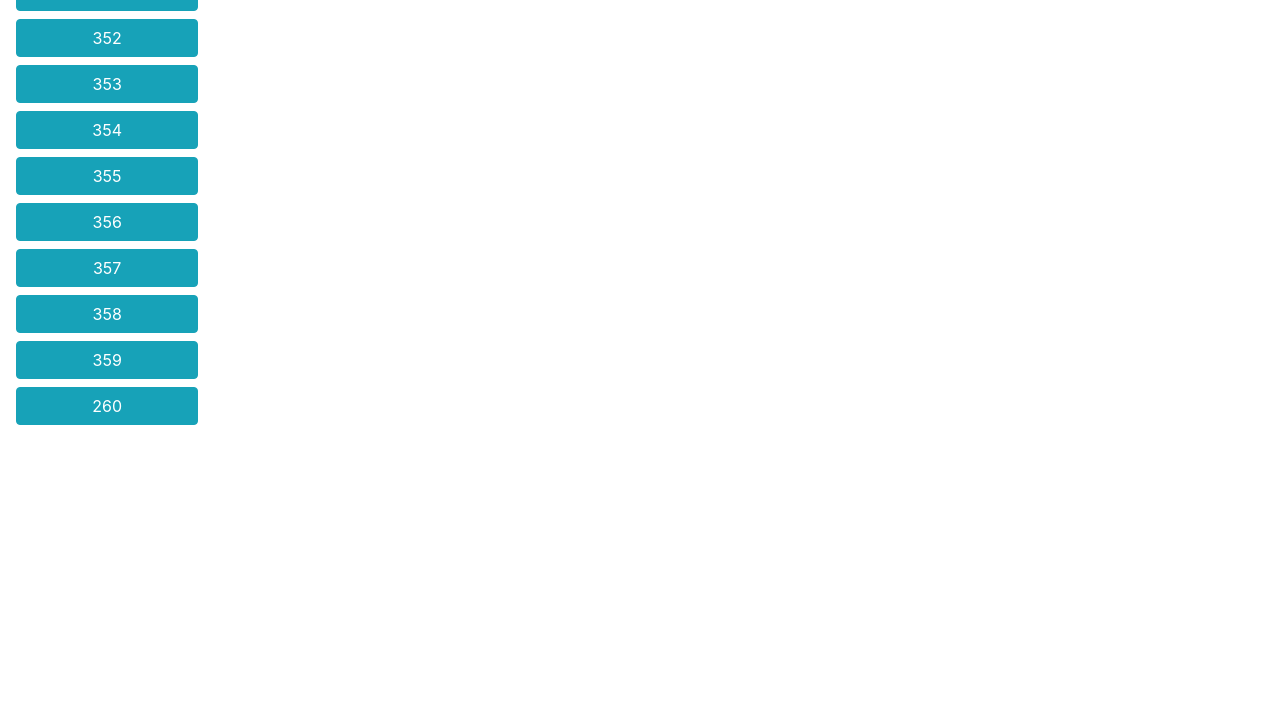
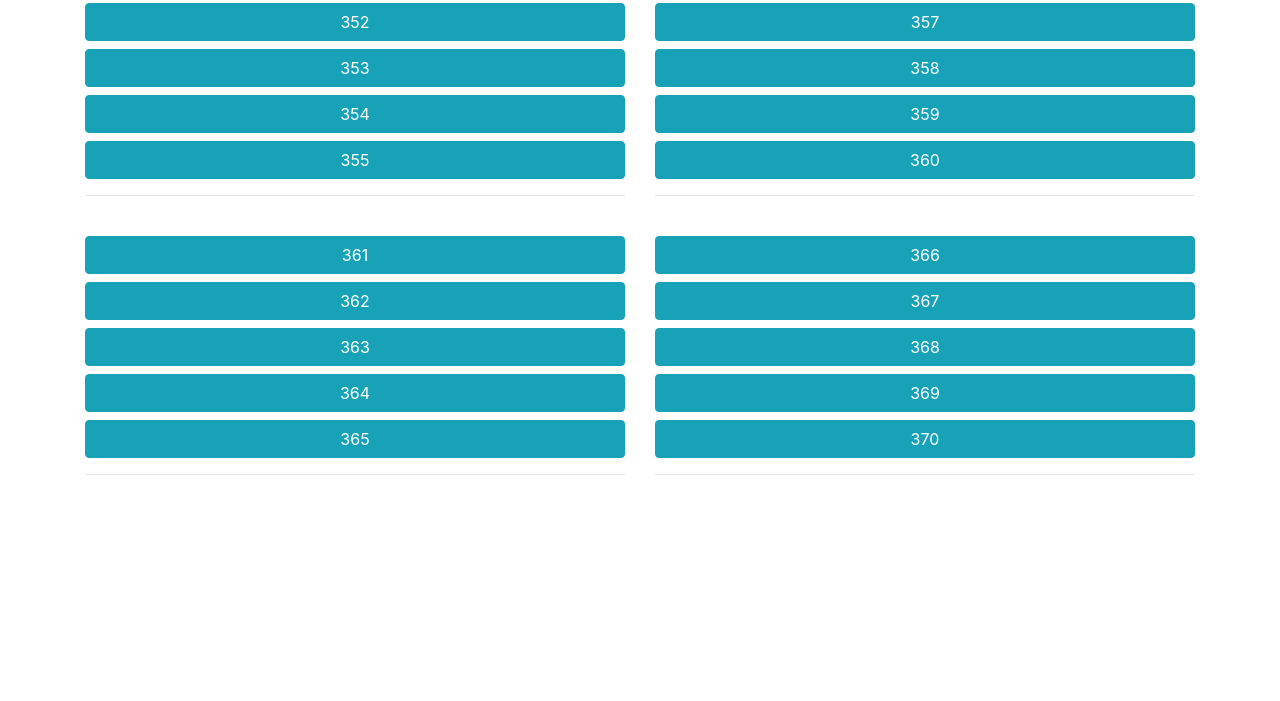
Before and after one commit to ab007shetty/yemin, a plain HTML site: page index.html in a window 1280 px wide. Shown: the part 99-800 px from the top of the page. Drawn offline with nearby package versions, Linux system fonts and the light colour scheme.

Commit message:
Update index.html

```diff
--- a/index.html
+++ b/index.html
@@ -9,23 +9,6 @@
     <link rel="stylesheet" href="https://stackpath.bootstrapcdn.com/bootstrap/4.3.1/css/bootstrap.min.css"
  integrity="sha384-ggOyR0iXCbMQv3Xipma34MD+dH/1fQ784/j6cY/iJTQUOhcWr7x9JvoRxT2MZw1T" crossorigin="anonymous">
 
-<style>
-
-.vertical-menu {
-  height: 720px;
-  overflow-y: auto;
-}
-
-.vertical-menu a {
-  display: block;
-  text-decoration: none;
-}
-
-.vertical-menu a:hover {
-  background-color: #ab2434;
-}
-
-</style>
 
 </head>
 
@@ -36,46 +19,50 @@
  </nav>
 
  <body class="  ">
-  <div class="container-fluid ">
+<div class="container ">
 
-    <div class="row">
+<div class="row ">
+<div class="col-12 col-md-6"  >
+ <a class="btn btn-info btn-block" href="https://drive.google.com/file/d/1g-wzhCrJRuDTaKWSzX1KW1WFKO_d7ZEe/view" target="blank">351</a>
+ <a class="btn btn-info btn-block" href="https://drive.google.com/file/d/1hon3N7wzc7S-zJV2ONfsOIQwPB_MU46I/view" target="blank">352</a>
+ <a class="btn btn-info btn-block" href="" target="blank">353</a>
+ <a class="btn btn-info btn-block" href="https://drive.google.com/file/d/18Nnql74CUgqjK_nIng9pNgIjVvuodmDC/view" target="blank">354</a>
+ <a class="btn btn-info btn-block" href="" target="blank">355</a>
+<hr></div>
 
-      <div class="col-md-2   pl-3 pt-3"  role="group">
+ <div class="col-12 col-md-6"  >
+ <a class="btn btn-info btn-block" href="https://drive.google.com/file/d/1k7hzdZIuA_DKmwfnHnOdoXxpva6sRR5y/view" target="blank">356</a>
+ <a class="btn btn-info btn-block" href="https://drive.google.com/file/d/1a4oA8gA3XUVC8cI9D5PiModO6Uq5jvnS/view" target="blank">357</a>
+ <a class="btn btn-info btn-block" href="https://drive.google.com/file/d/11ExfBfV6wkmim2Ujhcf1xUWdgoR368YU/view" target="blank">358</a>
+ <a class="btn btn-info btn-block" href="https://drive.google.com/file/d/1WlXS_CoVTq43v7hCzxueaWdDrC226HlQ/view" target="blank">359</a>
+ <a class="btn btn-info btn-block" href="https://drive.google.com/file/d/1_Mk_5SYDXleuqMuh49lB_NFX9lcna8py/view" target="blank">360</a>
+<hr></div>
+</div>
 
-	    <a class="btn btn-info btn-block"  href="https://drive.google.com/file/d/1FMbTgNUQk1JfnblZVPAjCVHurg5RPyJx/view?usp=drivesdk" target="blank" >351</a>
+<br>
 
-			    <a class="btn btn-info btn-block" href="https://drive.google.com/file/d/1IYYecoguxJ_G8-1P6Dpyrv2132RNdFzO/view" target="blank">352</a>
+<div class="row ">
+<div class="col-12 col-md-6"  >
+ <a class="btn btn-info btn-block" href="https://drive.google.com/file/d/1-dTnEteKpo4muGhCcq83hjzQu3xjdCr9/view" target="blank">361</a>
+ <a class="btn btn-info btn-block" href="https://drive.google.com/file/d/1Iai6cGUf3GEUK9_vAHzqrTQqYuY2kYDq/view" target="blank">362</a>
+ <a class="btn btn-info btn-block" href="https://drive.google.com/file/d/1Rvh0cES2ikTu1ZvnH2fHEIwehP0ffOZc/view" target="blank">363</a>
+ <a class="btn btn-info btn-block" href="" target="blank">364</a>
+ <a class="btn btn-info btn-block" href="" target="blank">365</a>
+<hr></div>
 
-			    <a class="btn btn-info btn-block" href="https://drive.google.com/file/d/1k-SlSR6W06IL7VaLAgs5J9jVp4JiGcxd/view" target="blank">353</a>
-
-	    <a class="btn btn-info btn-block"  href="https://drive.google.com/file/d/1yI6bt_JjTP4_5T__iBNcxnEkQ889CkPL/" target="blank">354</a>
+ <div class="col-12 col-md-6"  >
+ <a class="btn btn-info btn-block" href="" target="blank">366</a>
+ <a class="btn btn-info btn-block" href="" target="blank">367</a>
+ <a class="btn btn-info btn-block" href="" target="blank">368</a>
+ <a class="btn btn-info btn-block" href="" target="blank">369</a>
+ <a class="btn btn-info btn-block" href="" target="blank">370</a>
+<hr></div>
+</div>
 
 
-
-			    <a class="btn btn-info btn-block" href="https://drive.google.com/file/d/1sQIvazag5xJhUBSgcFFy5uM2TJT9yxPj/view" target="blank">355</a>
-
-			    <a class="btn btn-info btn-block" href="https://drive.google.com/file/d/1RC_Ua_9TLedomoaG1tlzsOhVyz76SngH/view" target="blank">356</a>
-
-							    <a class="btn btn-info btn-block" href="https://drive.google.com/file/d/14E0jVgK03KrEC6JsHSIFNwUqeR0X9kdJ/view" target="blank">357</a>
-
-
-			    <a class="btn btn-info btn-block" href="https://drive.google.com/file/d/1VUxV3lOevqJJtdrMLiS3yJ4AoQo140M4/view" target="blank">358</a>
-
-
-			    <a class="btn btn-info btn-block" href="https://drive.google.com/file/d/1tPfcsiPS7LFi754DeLen9AOTh4pKVoOp/view" target="blank">359</a>
-
-			    <a class="btn btn-info btn-block" href="" target="blank">260</a>
-
-
-      </div>
-
+</div>
 
       <!--============================================================10=======================================================-->
-
-  </div>
-
-      </div>
-
 
       <script src="https://code.jquery.com/jquery-3.3.1.slim.min.js"
       integrity="sha384-q8i/X+965DzO0rT7abK41JStQIAqVgRVzpbzo5smXKp4YfRvH+8abtTE1Pi6jizo" crossorigin="anonymous"></script>
```
